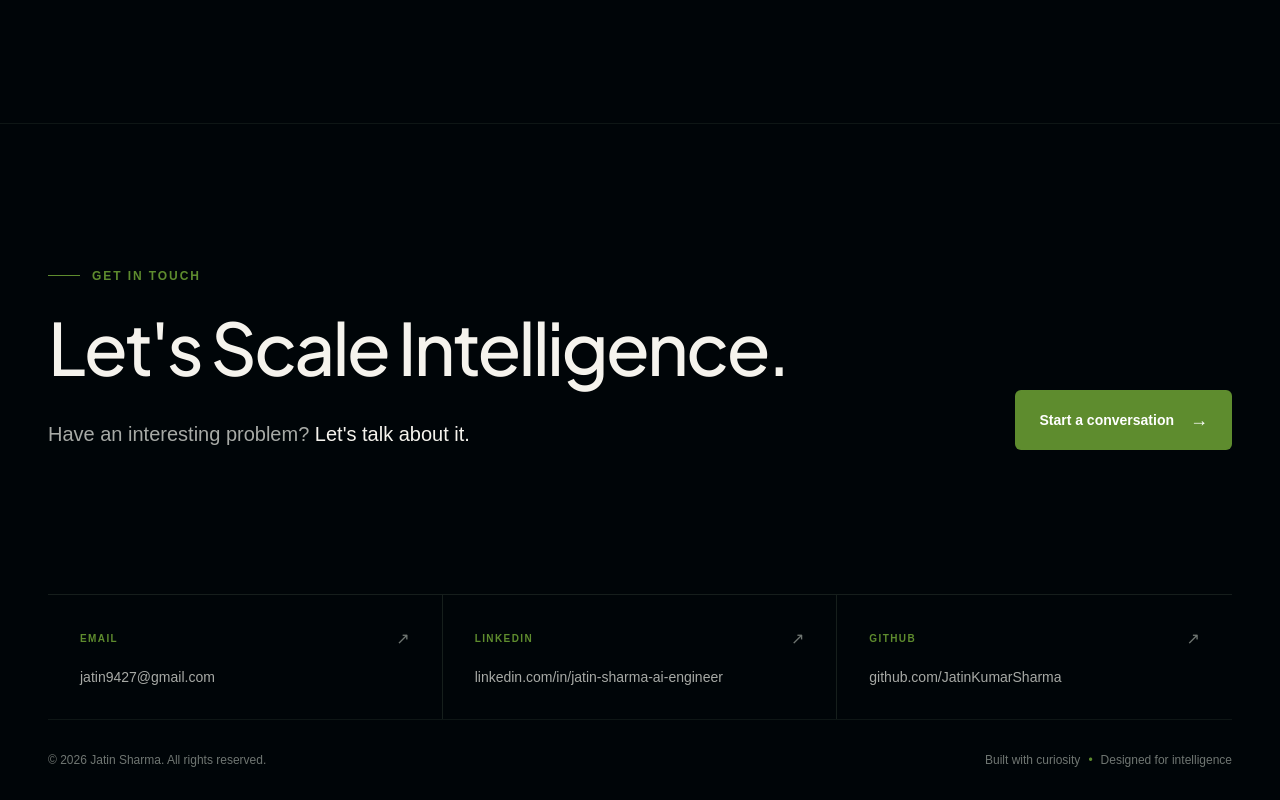
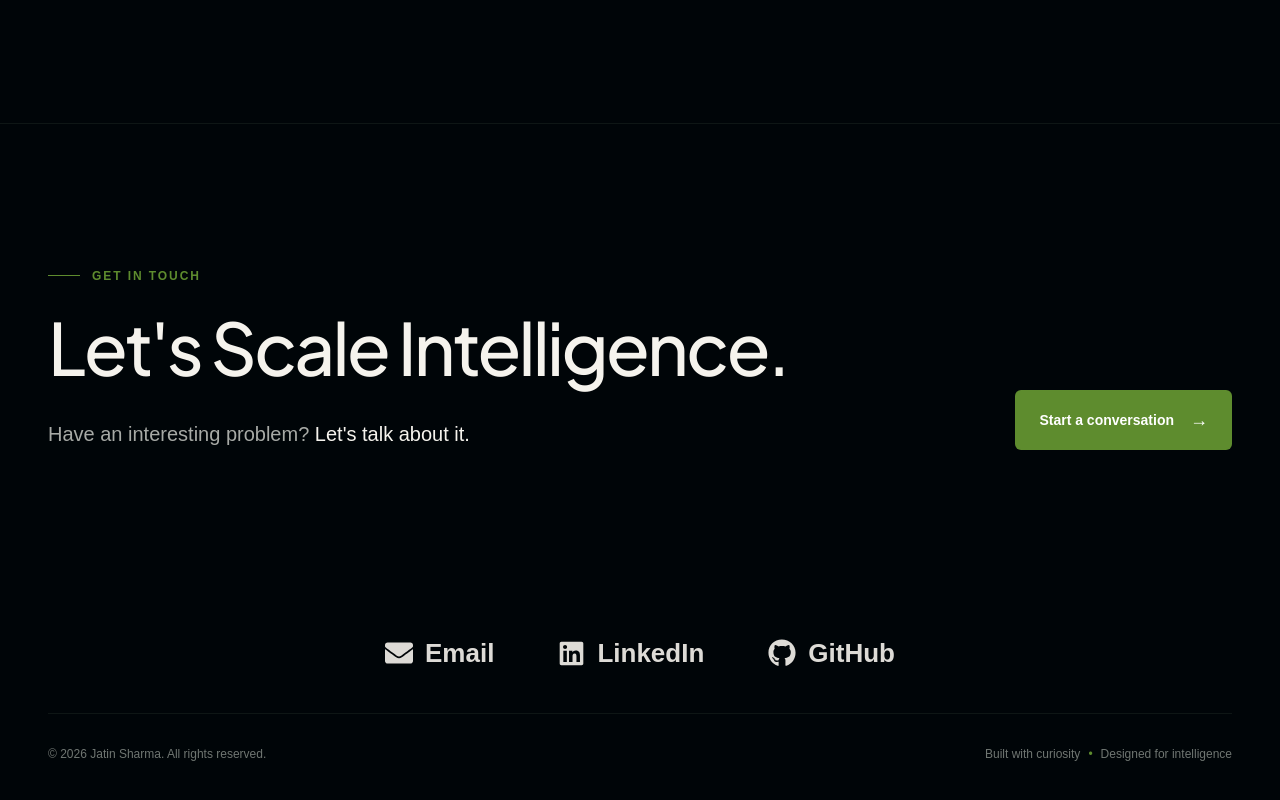
Before and after one commit to JatinKumarSharma/Jatin_Sharma_Portfolio, a React (Vite) app: page / in a window 1280 px wide. Shown: the part 4527-5327 px from the top of the page. Built offline with nearby package versions, Linux system fonts and the light colour scheme.

Commit message:
Contact Section Change

```diff
--- a/src/components/sections/Contact.tsx
+++ b/src/components/sections/Contact.tsx
@@ -1,22 +1,9 @@
 import Container from "../ui/Container";
-
-const contactLinks = [
-  {
-    label: "EMAIL",
-    value: "jatin9427@gmail.com",
-    href: "mailto:jatin9427@gmail.com",
-  },
-  {
-    label: "LINKEDIN",
-    value: "linkedin.com/in/jatin-sharma-ai-engineer",
-    href: "https://www.linkedin.com/in/jatin-sharma-ai-engineer/",
-  },
-  {
-    label: "GITHUB",
-    value: "github.com/JatinKumarSharma",
-    href: "https://github.com/JatinKumarSharma",
-  },
-];
+import {
+  FaGithub,
+  FaLinkedin,
+  FaEnvelope,
+} from "react-icons/fa";
 
 function Contact() {
   return (
@@ -25,6 +12,7 @@ function Contact() {
       className="relative overflow-hidden border-t border-border/40"
     >
       <Container>
+
         {/* Main CTA */}
         <div className="py-28 lg:py-36">
           <div className="mb-6 flex items-center gap-3">
@@ -42,15 +30,19 @@ function Contact() {
 
               <p className="mt-8 max-w-xl text-lg leading-[1.6] text-muted sm:text-xl">
                 Have an interesting problem?{" "}
-                <span className="text-foreground">Let's talk about it.</span>
+                <span className="text-foreground">
+                  Let's talk about it.
+                </span>
               </p>
             </div>
 
+            {/* Direct Email CTA */}
             <a
-              href="mailto:your-email@example.com"
+              href="mailto:jatin9427@gmail.com"
               className="group inline-flex w-fit items-center gap-4 rounded-md bg-accent px-6 py-4 text-sm font-semibold text-white transition-all hover:bg-accent-light"
             >
               Start a conversation
+
               <span className="text-lg transition-transform duration-300 group-hover:translate-x-1">
                 →
               </span>
@@ -59,33 +51,42 @@ function Contact() {
         </div>
 
         {/* Contact Links */}
-        <div className="grid border-t border-border/60 md:grid-cols-3">
-          {contactLinks.map((link, index) => (
-            <a
-              key={link.label}
-              href={link.href}
-              target={link.href.startsWith("http") ? "_blank" : undefined}
-              rel={link.href.startsWith("http") ? "noreferrer" : undefined}
-              className={`group py-8 transition-colors hover:bg-surface md:px-8 ${
-                index !== contactLinks.length - 1
-                  ? "md:border-r md:border-border/60"
-                  : ""
-              }`}
-            >
-              <div className="flex items-center justify-between">
-                <span className="text-[10px] font-semibold tracking-[0.14em] text-accent">
-                  {link.label}
-                </span>
-                <span className="text-subtle transition-all duration-300 group-hover:translate-x-1 group-hover:text-accent">
-                  ↗
-                </span>
-              </div>
+        <div className="flex flex-wrap items-center justify-center gap-x-10 gap-y-8 py-10 sm:gap-x-16">
 
-              <p className="mt-4 break-all text-sm text-muted transition-colors group-hover:text-foreground">
-                {link.value}
-              </p>
-            </a>
-          ))}
+          {/* Email */}
+          <a
+            href="mailto:jatin9427@gmail.com"
+            className="group flex items-center gap-3 text-[26px] font-semibold text-foreground/90 transition-all duration-300 hover:text-accent-light"
+            aria-label="Send email to Jatin Sharma"
+          >
+            <FaEnvelope className="text-[28px] transition-transform duration-300 group-hover:scale-110" />
+            <span className="font-semibold">Email</span>
+          </a>
+
+          {/* LinkedIn */}
+          <a
+            href="https://www.linkedin.com/in/jatin-sharma-ai-engineer"
+            target="_blank"
+            rel="noreferrer"
+            className="group flex items-center gap-3 text-[26px] font-semibold text-foreground/90 transition-all duration-300 hover:text-accent-light"
+            aria-label="Visit Jatin Sharma's LinkedIn"
+          >
+            <FaLinkedin className="text-[27px] transition-transform duration-300 group-hover:scale-110" />
+            <span>LinkedIn</span>
+          </a>
+
+          {/* GitHub */}
+          <a
+            href="https://github.com/JatinKumarSharma"
+            target="_blank"
+            rel="noreferrer"
+            className="group flex items-center gap-3 text-[26px] font-semibold text-foreground/90 transition-all duration-300 hover:text-accent-light"
+            aria-label="Visit Jatin Sharma's GitHub"
+          >
+            <FaGithub className="text-[28px] transition-transform duration-300 group-hover:scale-110" />
+            <span>GitHub</span>
+          </a>
+
         </div>
 
         {/* Bottom Footer */}
@@ -93,12 +94,14 @@ function Contact() {
           <span>
             © {new Date().getFullYear()} Jatin Sharma. All rights reserved.
           </span>
+
           <div className="flex items-center gap-2">
             <span>Built with curiosity</span>
             <span className="text-accent">•</span>
             <span>Designed for intelligence</span>
           </div>
         </div>
+
       </Container>
     </footer>
   );
```
